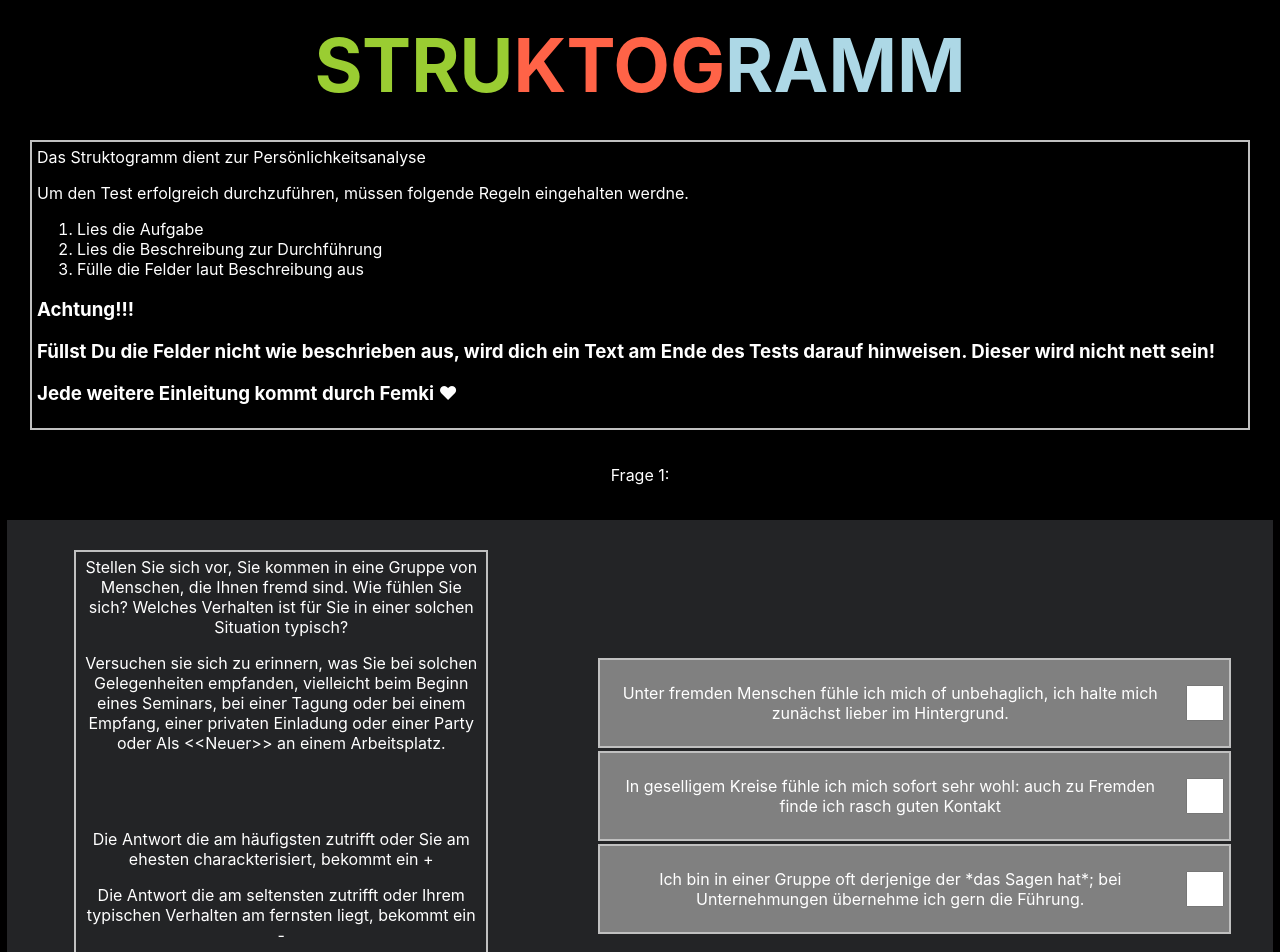
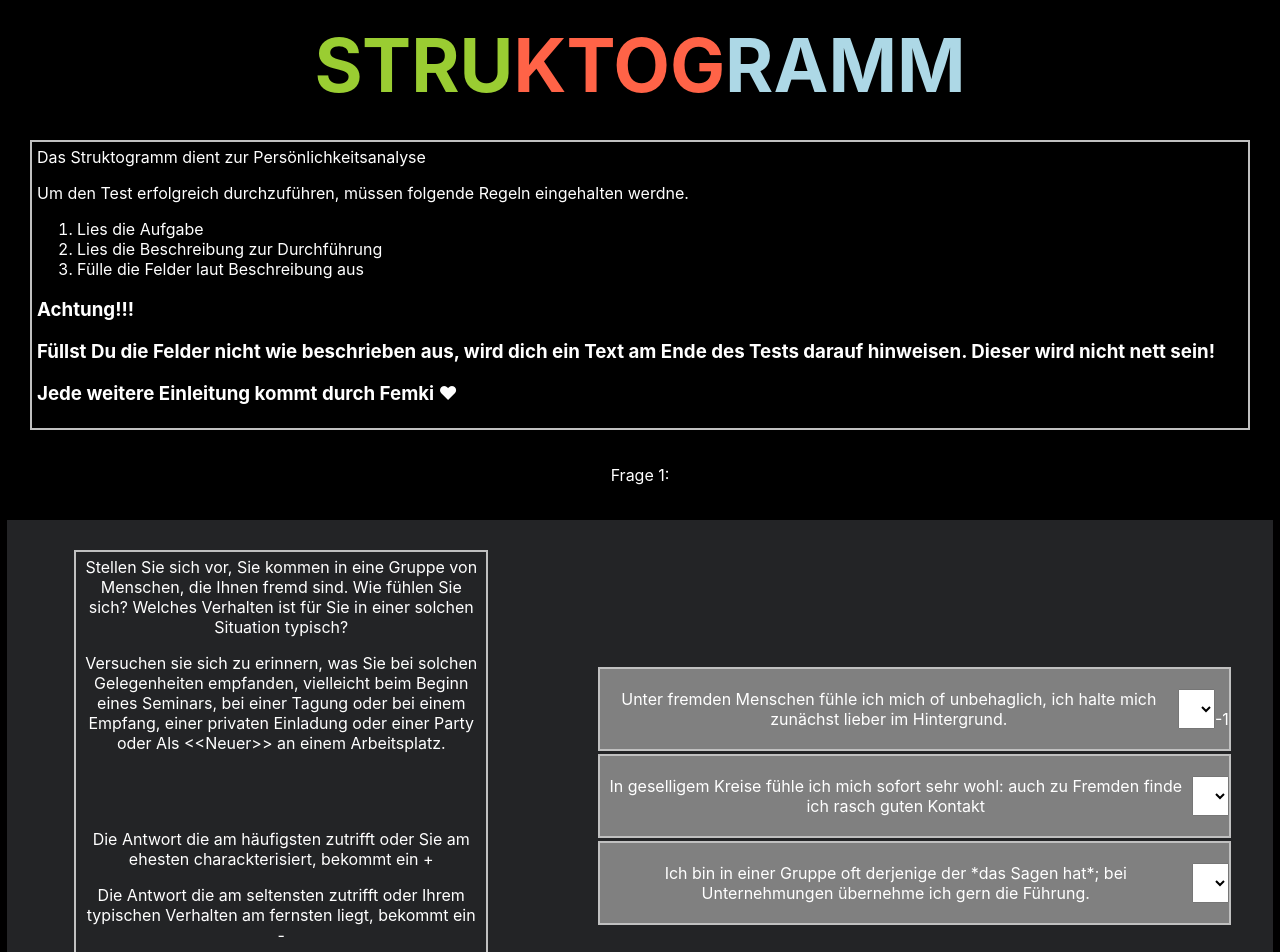
Before and after one commit to jbaltres/struktogram, a React (Create React App) app: page / in a window 1280 px wide. Shown: the top 952 px of the page. Built offline with nearby package versions, Linux system fonts and the light colour scheme.

Commit message:
change UX

```diff
--- a/src/components/HelloWorld.js
+++ b/src/components/HelloWorld.js
@@ -500,10 +500,10 @@ font-weight: bold
 
 
 
-  if ( wert && wertzwei && IndexOfInputfieldstring3 && IndexOfInputfieldstring4 && IndexOfInputfieldstring5 && IndexOfInputfieldstring6 && IndexOfInputfieldstring7 >= 0 && renderchart8 === true && renderchart9 &&renderchart10 === true) {
+  if ( wert && wertzwei && IndexOfInputfieldstring3 && IndexOfInputfieldstring4 && IndexOfInputfieldstring5 && IndexOfInputfieldstring6 && IndexOfInputfieldstring7 >= 0 && renderchart8 === true && renderchart9 === true &&renderchart10 === true) {
   return (
-  <>
-  <p/>
+    <>
+    <p/>
     <h1><Headline textcolor="yellowgreen">STRU</Headline><Headline textcolor="tomato">KTOG</Headline><Headline textcolor="lightblue">RAMM</Headline></h1>
     <p/>
     <div style={Item11}>
@@ -555,10 +555,11 @@ font-weight: bold
       }}>{antwortenFrage1[0]}
       </div>
         <ObjectCalculator
-      value={value1}
-      maxLength="1"
-      onChange={event => setValue1(event.target.value)}
-      />
+        defaultValue=""
+    onChange={event => setValue1(event.target.value)}/>
+    <br/>
+    {wert}
+    <br/>
       </div>
       <div style={{display: "flex",
             alignItems: "center",
@@ -572,8 +573,7 @@ font-weight: bold
       }}>{antwortenFrage1[1]}
       </div>
       <ObjectCalculator
-      value={value2}
-      maxLength="1"
+      defaultValue=""
       onChange={event => setValue2(event.target.value)}
       />
       </div>
@@ -587,16 +587,17 @@ font-weight: bold
             alignItems: "center",
             margin: "5px",
       }}>{antwortenFrage1[2]}
-      </div>
-      <ObjectCalculator
-      value={value3}
-      maxLength="1"
+
+      </div>
+      <ObjectCalculator
+      defaultValue=""
       onChange={event => setValue3(event.target.value)}
       />
       </div>
       </div>
     </div>
     <p />
+
     <div style={Item12}>
   Frage 2
   </div>
@@ -1131,7 +1132,6 @@ font-weight: bold
         </TableRowQ8to10>
       </div>
      </div>
-
   <p style={roteErgebnisse}>{ergebnisRot} Das ist die Summer der Roten
   Ergebnisse</p>
   <p style={grueneErgebnisse}>{ergebnisGruen} Das ist die Summer der grünen
@@ -1199,10 +1199,11 @@ font-weight: bold
       }}>{antwortenFrage1[0]}
       </div>
         <ObjectCalculator
-      value={value1}
-      maxLength="1"
-      onChange={event => setValue1(event.target.value)}
-      />
+        defaultValue=""
+    onChange={event => setValue1(event.target.value)}/>
+    <br/>
+    {wert}
+    <br/>
       </div>
       <div style={{display: "flex",
             alignItems: "center",
@@ -1216,8 +1217,7 @@ font-weight: bold
       }}>{antwortenFrage1[1]}
       </div>
       <ObjectCalculator
-      value={value2}
-      maxLength="1"
+      defaultValue=""
       onChange={event => setValue2(event.target.value)}
       />
       </div>
@@ -1231,16 +1231,17 @@ font-weight: bold
             alignItems: "center",
             margin: "5px",
       }}>{antwortenFrage1[2]}
-      </div>
-      <ObjectCalculator
-      value={value3}
-      maxLength="1"
+
+      </div>
+      <ObjectCalculator
+      defaultValue=""
       onChange={event => setValue3(event.target.value)}
       />
       </div>
       </div>
     </div>
     <p />
+
     <div style={Item12}>
   Frage 2
   </div>
@@ -1785,3 +1786,25 @@ font-weight: bold
     </>
     );
   }
+
+
+/*
+const [value1, setValue1] = React.useState("");
+
+
+
+return (
+  <>
+    <select defaultValue=""
+    onChange={event => setValue1(event.target.value)}>
+      <option value=""></option>
+      <option value="0">0</option>
+      <option value="+">+</option>
+      <option value="-">-</option>
+    </select>
+    <br/>
+    <br/>
+    {value1}
+  </>
+)
+*/
--- a/src/components/ObjectCalculator.js
+++ b/src/components/ObjectCalculator.js
@@ -10,11 +10,16 @@ return (
             alignitems:"center",
             justifycontent: "center",
             padding: "20px 0px"}}>
-       <input style={{width: "30px",
-                  height: "30px",
-                  fontSize: "1.5em",
-                  margin: "5px",
-                  textAlign: "center"}} {...props} />
+       <select style={{
+                  fontSize: "1.5em"
+       }} {...props}>
+      <option value=""></option>
+      <option value="0">0</option>
+      <option value="+">+</option>
+      <option value="-">-</option>
+    </select>
+    <br/>
+    <br/>
       </div>
 
     </>
```
